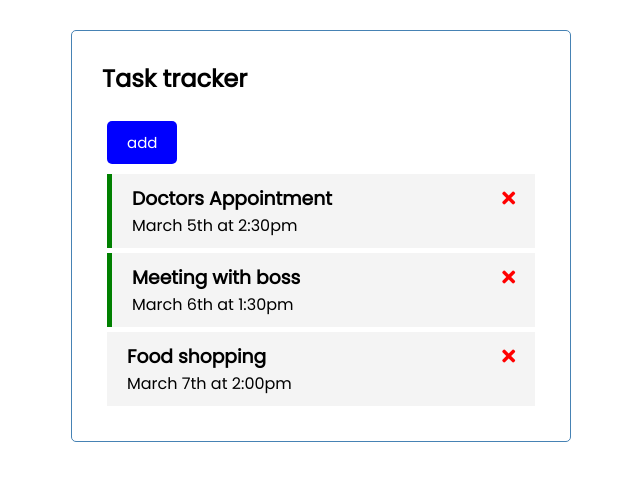
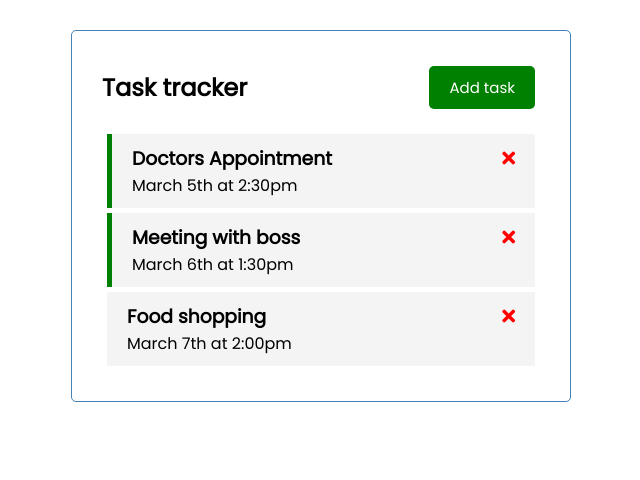
Before and after one commit to AhmedSM1/TaskTracker, a Vue app: page / in a window 1280 px wide. Shown: the top 480 px of the page, without its empty margins (319-959 px from the left). Built offline with nearby package versions, Linux system fonts and the light colour scheme.

Commit message:
fix: header style

```diff
--- a/src/App.vue
+++ b/src/App.vue
@@ -1,6 +1,9 @@
 <template>
 <div class="container">
-   <Header title = "Task tracker" @show-form="setShowAddTask" />
+   <Header title = "Task tracker"
+           :showAddTask="showAddTask"
+           @show-form="setShowAddTask"
+  />
    <div v-show="showAddTask">
       <AddTask @addTask = "addTask"/>
      </div>
--- a/src/components/Header.vue
+++ b/src/components/Header.vue
@@ -1,9 +1,11 @@
 <template>
     <header>
        <h2>  {{  title  }} </h2>
-    </header>
-     <Button @show-form="$emit('show-form')" text = "add" color = blue />
 
+     <Button @show-form="$emit('show-form')"
+      :text="showAddTask ? 'Close' : 'Add task' "
+      :color="showAddTask ? 'red' : 'green' " />
+ </header>
 </template>
 
 <script>
@@ -11,7 +13,8 @@ import Button from "./Button.vue"
 export default {
   name: "Header",
   props: {
-      "title": String
+      title: String,
+      showAddTask: Boolean
   },
   components: {
       Button,
```
